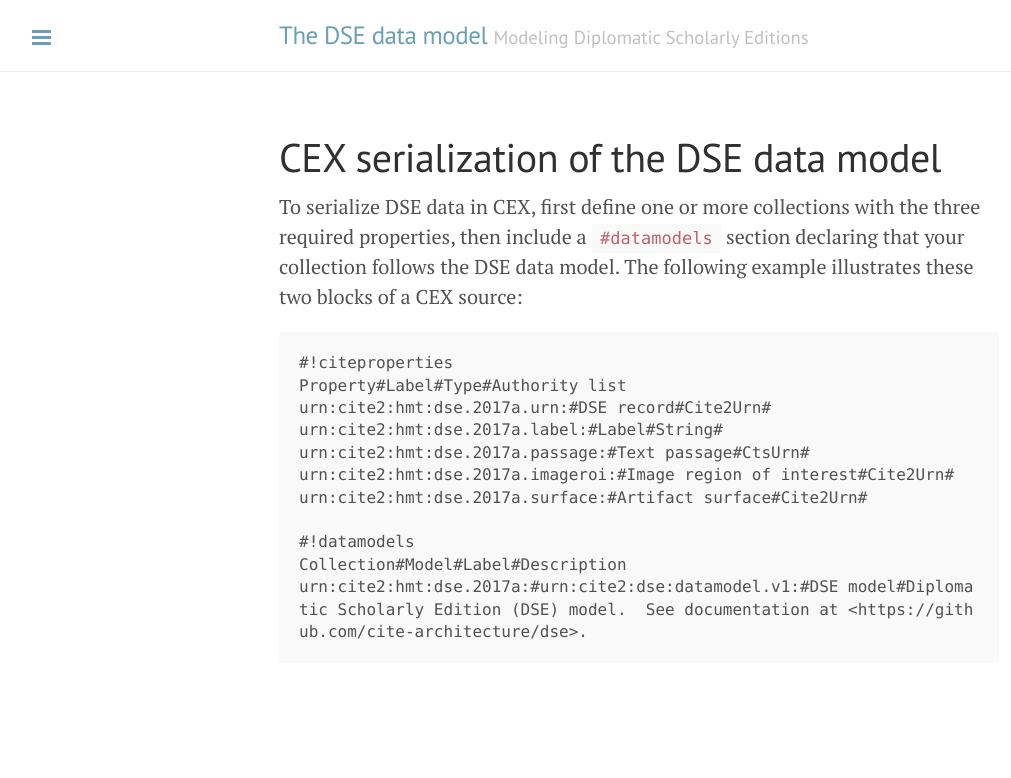
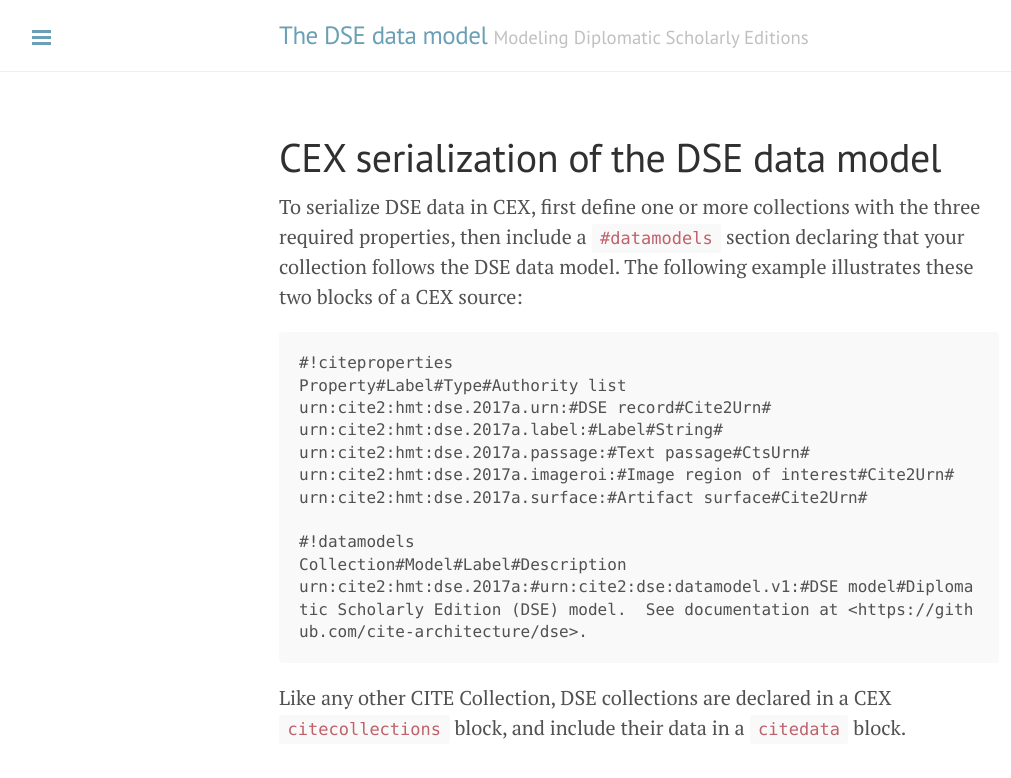
Before and after one commit to cite-architecture/dse, a Jekyll site: the page built from docs/cex.md, in a window 1280 px wide. Shown: the top 778 px of the page, without its empty margins (1-1012 px from the left). Built offline with Jekyll 4.4.1, drawn with Linux system fonts in a browser that asks for light colours.

Commit message:
Expand note on CEX

```diff
--- a/docs/cex.md
+++ b/docs/cex.md
@@ -18,3 +18,6 @@ To serialize DSE data in CEX, first define one or more collections with the thre
     #!datamodels
     Collection#Model#Label#Description
     urn:cite2:hmt:dse.2017a:#urn:cite2:dse:datamodel.v1:#DSE model#Diplomatic Scholarly Edition (DSE) model.  See documentation at <https://github.com/cite-architecture/dse>.
+
+
+Like any other CITE Collection, DSE collections are declared in a CEX `citecollections` block, and include their data in a `citedata` block.
```
Also changed, not shown: shared/src/main/tut/cex.md (+3 -0 lines).
